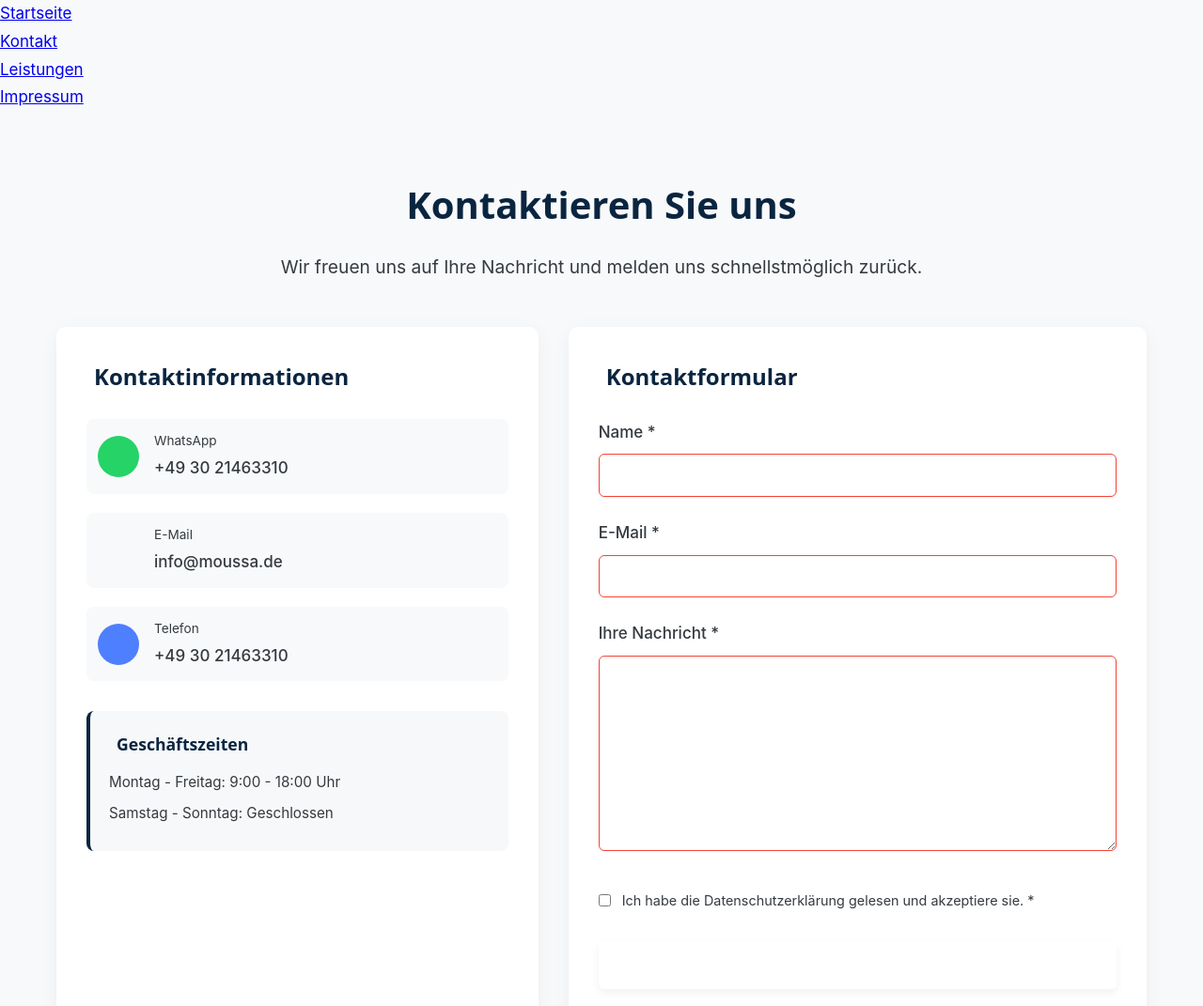
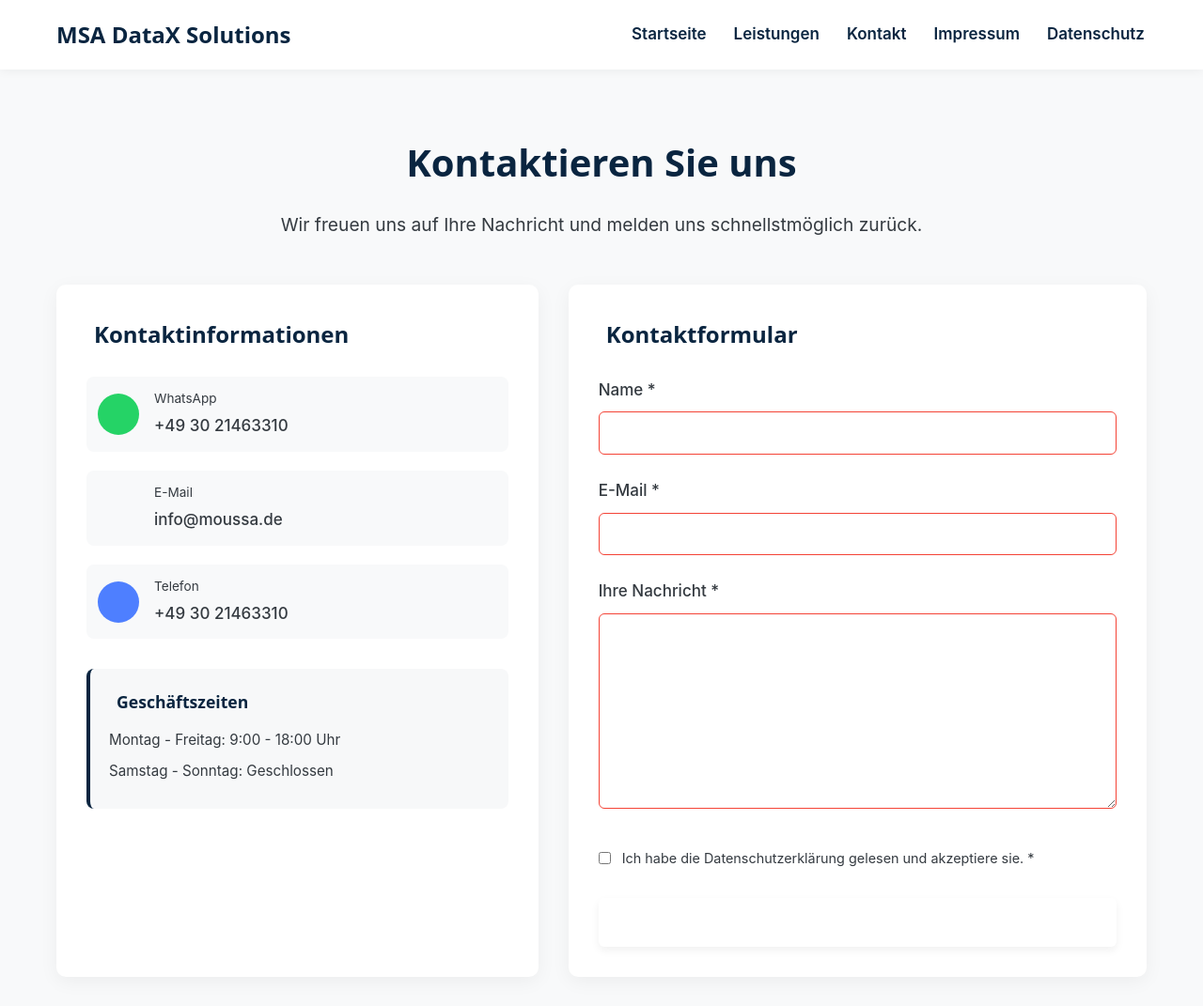
Before and after one commit to Moussa190/msadatax, a plain HTML site: page kontakt/index.html in a window 1280 px wide. Shown: the top 1071 px of the page at 94% size. Drawn offline with Linux system fonts and the light colour scheme; files that its build step writes are made by us from their sources.

Commit message:
Add files via upload

```diff
--- a/kontakt/index.html
+++ b/kontakt/index.html
@@ -19,15 +19,20 @@
 
 </head>
 <body>
-  <header>
-    <nav>
-      <ul>
-        <li><a href="/">Startseite</a></li>
-        <li><a href="/kontakt/">Kontakt</a></li>
-        <li><a href="/leistungen/">Leistungen</a></li>
-        <li><a href="/impressum/">Impressum</a></li>
-      </ul>
-    </nav>
+  <header class="main-nav">
+    <div class="container">
+        <a href="/" class="nav-logo">MSA DataX Solutions</a>
+        <button class="nav-burger" aria-label="Menü öffnen" aria-expanded="false" aria-controls="main-nav-links">
+            <i class="fas fa-bars" aria-hidden="true"></i>
+        </button>
+        <ul class="nav-links" id="main-nav-links">
+            <li><a href="/">Startseite</a></li>
+            <li><a href="/leistungen/">Leistungen</a></li>
+            <li><a href="/kontakt/">Kontakt</a></li>
+            <li><a href="/impressum/">Impressum</a></li>
+            <li><a href="/datenschutz/">Datenschutz</a></li>
+        </ul>
+    </div>
   </header>
 
   <main>
```
